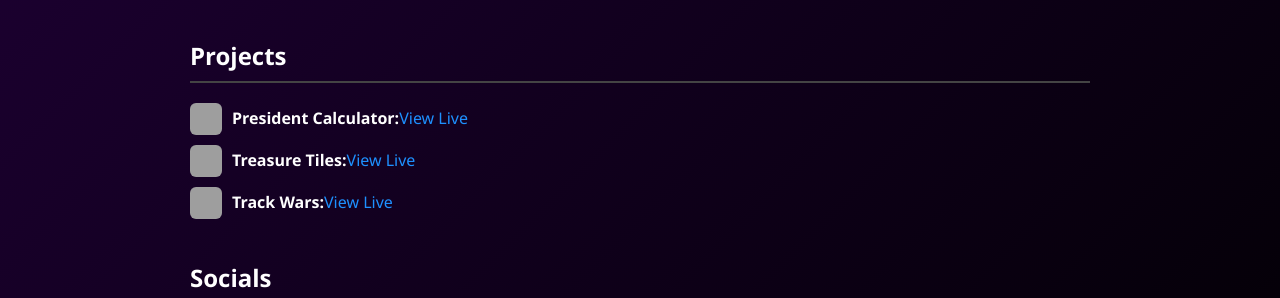
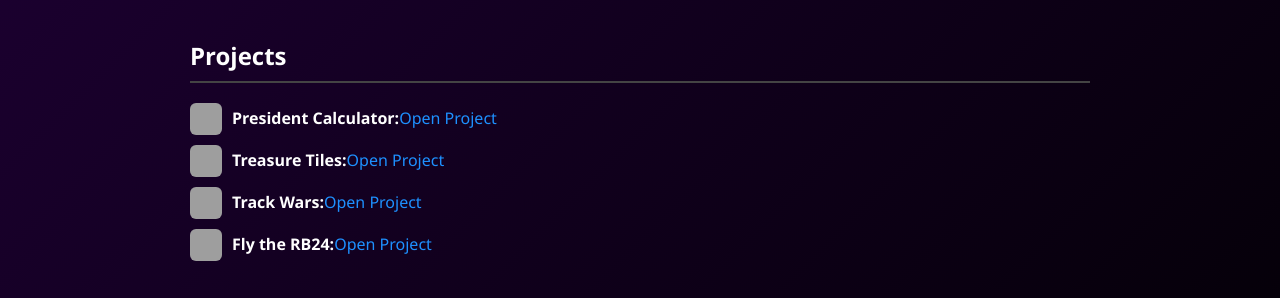
Before and after one commit to FRANKOZNAKODIRATI/about-me, a plain HTML site: page index.html in a window 1280 px wide. Shown: the part 325-623 px from the top of the page. Drawn offline with Linux system fonts and the light colour scheme; grey boxes are pictures that could not be loaded.

Commit message:
New project

```diff
--- a/index.html
+++ b/index.html
@@ -117,7 +117,7 @@
 
   <header>
     <img src="https://imgs.search.brave.com/Tj-vupyf1wvN0Q5o8dAIRgk4t8Tpy1BgCKNS43COTjQ/rs:fit:500:0:1:0/g:ce/aHR0cHM6Ly93d3cu/Zm9ybXVsYW9uZWhp/c3RvcnkuY29tL3dw/LWNvbnRlbnQvdXBs/b2Fkcy8yMDIzLzEw/L1l1a2ktVHN1bm9k/YS1GMS0yMDI0Lndl/YnA"
-      alt="Yuki Tsunoda Profile" />
+         alt="Yuki Tsunoda Profile" />
     <div class="name-box">
       <h1>Franko Pačarić</h1>
       <p>Programmer & Web Developer</p>
@@ -136,17 +136,22 @@
         <li>
           <img class="icon" src="https://i.imgur.com/X1IplmI.png" alt="President Calculator icon" />
           <strong>President Calculator:</strong>
-          <a href="https://frankoznakodirati.github.io/Presidents-calculator-/" target="_blank" rel="noopener noreferrer">View Live</a>
+          <a href="https://frankoznakodirati.github.io/Presidents-calculator-/" target="_blank">Open Project</a>
         </li>
         <li>
           <img class="icon" src="https://i.imgur.com/mXvKvrl.png" alt="Treasure Tiles icon" />
           <strong>Treasure Tiles:</strong>
-          <a href="https://frankoznakodirati.github.io/stab/" target="_blank" rel="noopener noreferrer">View Live</a>
+          <a href="https://frankoznakodirati.github.io/stab/" target="_blank">Open Project</a>
         </li>
         <li>
           <img class="icon" src="https://i.imgur.com/sjsnTxA.png" alt="Track Wars icon" />
           <strong>Track Wars:</strong>
-          <a href="https://frankoznakodirati.github.io/Trackwars/" target="_blank" rel="noopener noreferrer">View Live</a>
+          <a href="https://frankoznakodirati.github.io/Trackwars/" target="_blank">Open Project</a>
+        </li>
+        <li>
+          <img class="icon" src="https://i.imgur.com/zV1kpOu.png" alt="Fly the RB24 icon" />
+          <strong>Fly the RB24:</strong>
+          <a href="https://frankoznakodirati.github.io/fly-a-RB24/" target="_blank">Open Project</a>
         </li>
       </ul>
     </section>
@@ -156,11 +161,11 @@
       <ul class="socials">
         <li>
           <img class="icon" src="https://i.imgur.com/2laih0c.jpeg" alt="Instagram icon" />
-          Instagram: <a href="https://www.instagram.com/sr.mr.freaky?igsh=ZmNrcWpweWw0a2lp" target="_blank" rel="noopener noreferrer">@sr.mr.freaky</a>
+          Instagram: <a href="https://www.instagram.com/sr.mr.freaky?igsh=ZmNrcWpweWw0a2lp" target="_blank">@sr.mr.freaky</a>
         </li>
         <li>
           <img class="icon" src="https://i.imgur.com/nih8pTU.jpeg" alt="X (Twitter) icon" />
-          X (Twitter): <a href="https://x.com/FrankoPacaric" target="_blank" rel="noopener noreferrer">@FrankoPacaric</a>
+          X (Twitter): <a href="https://x.com/FrankoPacaric" target="_blank">@FrankoPacaric</a>
         </li>
         <li>
           <img class="icon" src="https://i.imgur.com/bj45xmB.png" alt="Email icon" />
@@ -174,10 +179,9 @@
       <p>
         <img class="icon" src="https://i.imgur.com/BfGtqo7.jpeg" alt="GitHub icon" />
         Check out all my work:
-        <a href="https://github.com/FRANKOZNAKODIRATI" target="_blank" rel="noopener noreferrer">github.com/FRANKOZNAKODIRATI</a>
+        <a href="https://github.com/FRANKOZNAKODIRATI" target="_blank">github.com/FRANKOZNAKODIRATI</a>
       </p>
     </section>
   </div>
-
 </body>
 </html>
```
